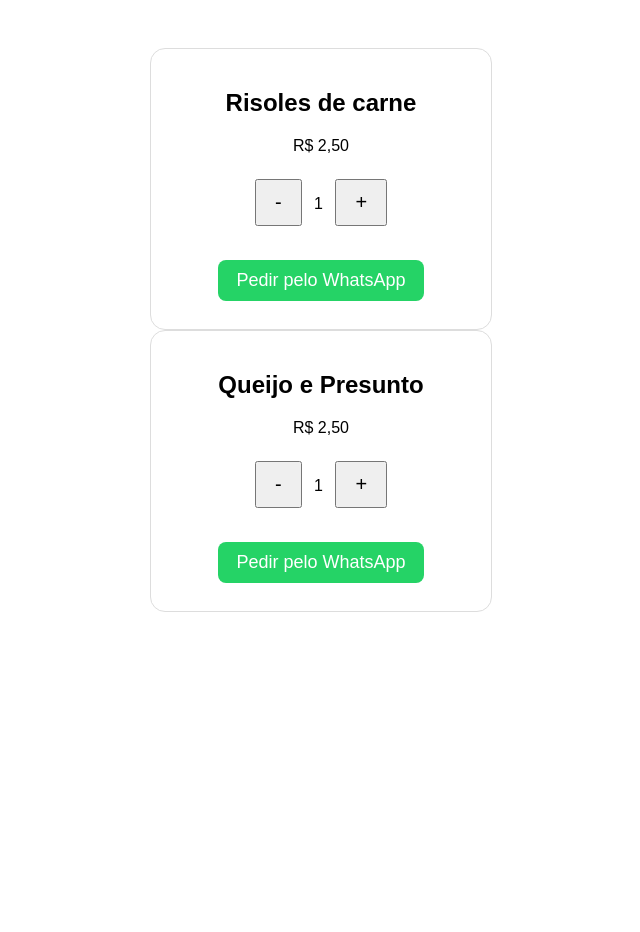
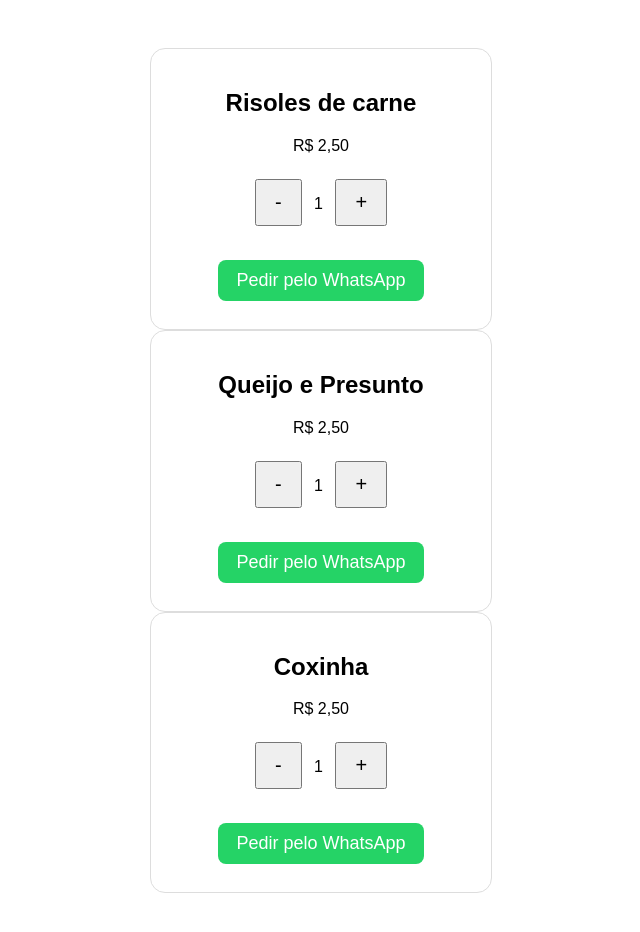
Before and after one commit to KjJUJ/Risoles, a plain HTML site: page index.html in a window 1280 px wide. Shown: the whole page, without its empty margins (319-959 px from the left). Before the commit the page ends 800 px from the top, so only its background shows below. Drawn offline with Linux system fonts and the light colour scheme.

Commit message:
Update index.html

```diff
--- a/index.html
+++ b/index.html
@@ -160,3 +160,85 @@ window.open(link, "_blank");
 
 </body>
 </html>
+
+<!DOCTYPE html>
+<html lang="pt-br">
+<head>
+<meta charset="UTF-8">
+<title>Cafeteria da Mamãe</title>
+
+<style>
+body{
+font-family:Arial;
+padding:40px;
+text-align:center;
+}
+
+.card{
+max-width:300px;
+margin:auto;
+padding:20px;
+border:1px solid #ddd;
+border-radius:15px;
+}
+
+button{
+padding:10px 18px;
+margin:8px;
+font-size:20px;
+cursor:pointer;
+}
+
+.whatsapp{
+background:#25D366;
+color:white;
+border:none;
+border-radius:8px;
+font-size:18px;
+}
+</style>
+</head>
+
+<body>
+
+<div class="card">
+<h2>Coxinha</h2>
+<p>R$ 2,50</p>
+
+<button onclick="diminuir()">-</button>
+<span id="quantidade">1</span>
+<button onclick="aumentar()">+</button>
+
+<br><br>
+
+<button class="whatsapp" onclick="pedirWhatsapp()">
+Pedir pelo WhatsApp
+</button>
+</div>
+
+<script>
+let quantidade = 1;
+
+function aumentar(){
+quantidade++;
+document.getElementById("quantidade").innerText = quantidade;
+}
+
+function diminuir(){
+if(quantidade > 1){
+quantidade--;
+document.getElementById("quantidade").innerText = quantidade;
+}
+}
+
+function pedirWhatsapp(){
+let numero = "5541998844105"; // troque pelo número
+let mensagem = `Olá! Quero pedir ${quantidade} coxinha(s)`;
+let link = `https://wa.me/${numero}?text=${encodeURIComponent(mensagem)}`;
+
+window.open(link, "_blank");
+}
+</script>
+
+</body>
+</html>
```
